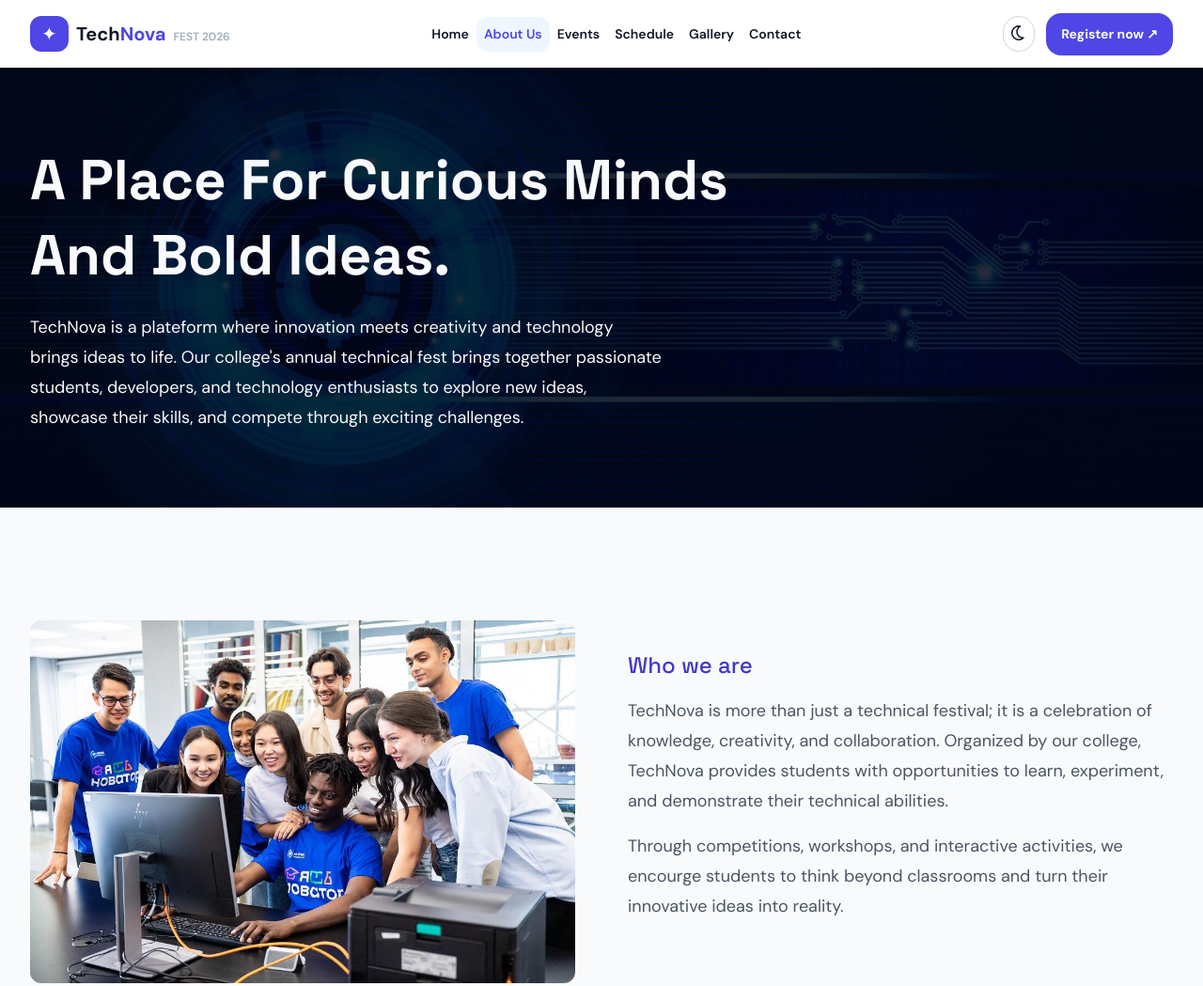
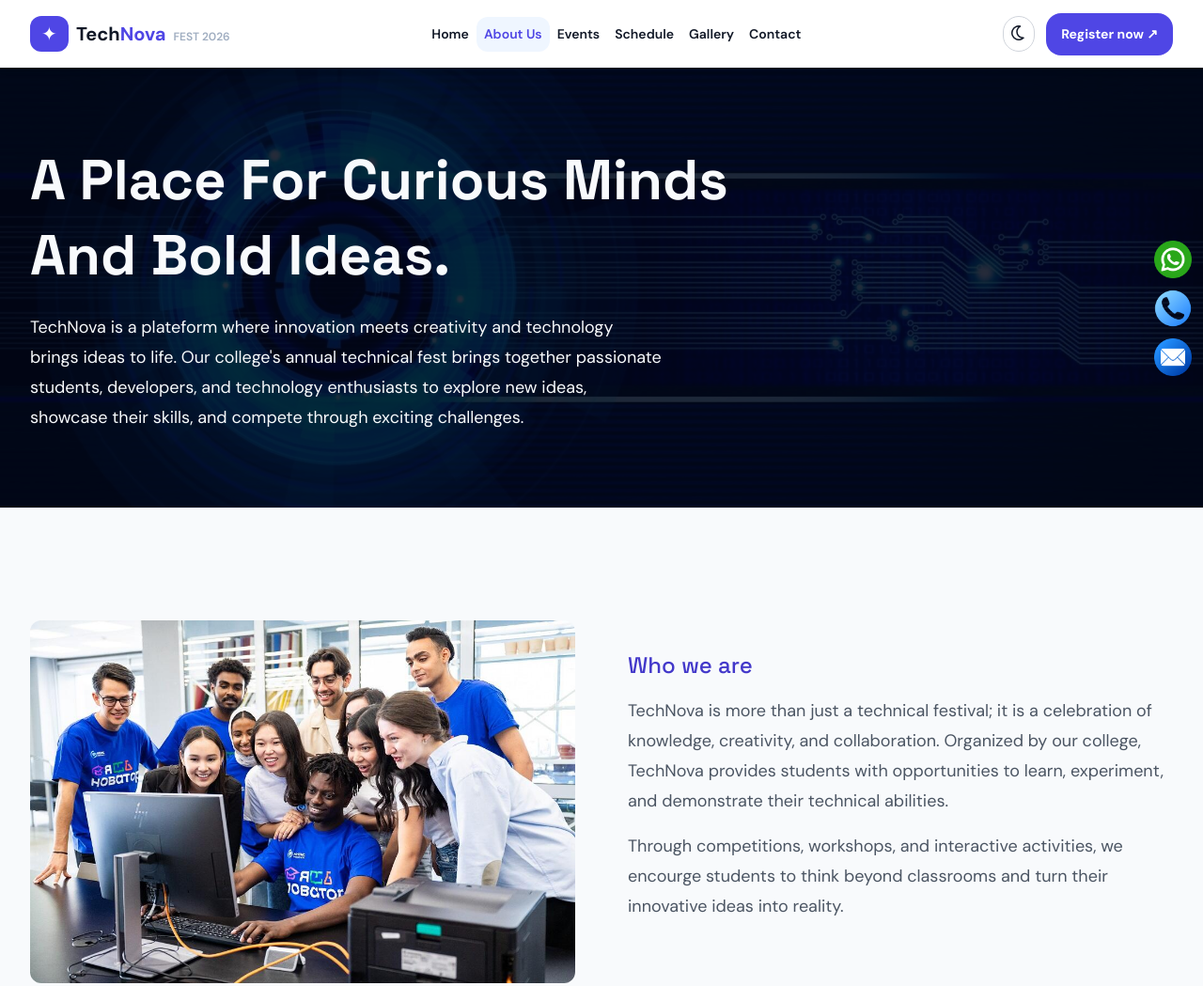
Before and after one commit to Rachana-Sharmaa/TechNova-Website, a website: page about.html in a window 1280 px wide. Shown: the top 1049 px of the page at 94% size. Drawn offline with nearby package versions, Linux system fonts and the light colour scheme; files that its build step writes are made by us from their sources.

Commit message:
Add contact icons to about page

```diff
--- a/about.html
+++ b/about.html
@@ -80,6 +80,22 @@
         </div>
 
     </header>
+
+    <!-- For Contact icons -->
+    <section>
+        <div class="relative ">
+            <div class="flex flex-col gap-3 right-3 top-64 z-50 fixed">
+                <a href="https://web.whatsapp.com/" target="_blank">
+                    <img src="./images/whatsapp.png" alt="whatsapp_image" class="w-10" /></a>
+                <a href="tel:+919876543210" target="_blank">
+                    <img src="./images/phone.png" alt="phone_image" class="w-10" /></a>
+                <a href="https://mail.google.com/" target="_blank">
+                    <img src="./images/mail.png" alt="mail_image" class="w-10" /></a>
+            </div>
+
+        </div>
+    </section>
+
     <!-- ============== Main Section ============== -->
     <main>
         <!-- About Hero Section -->
```
